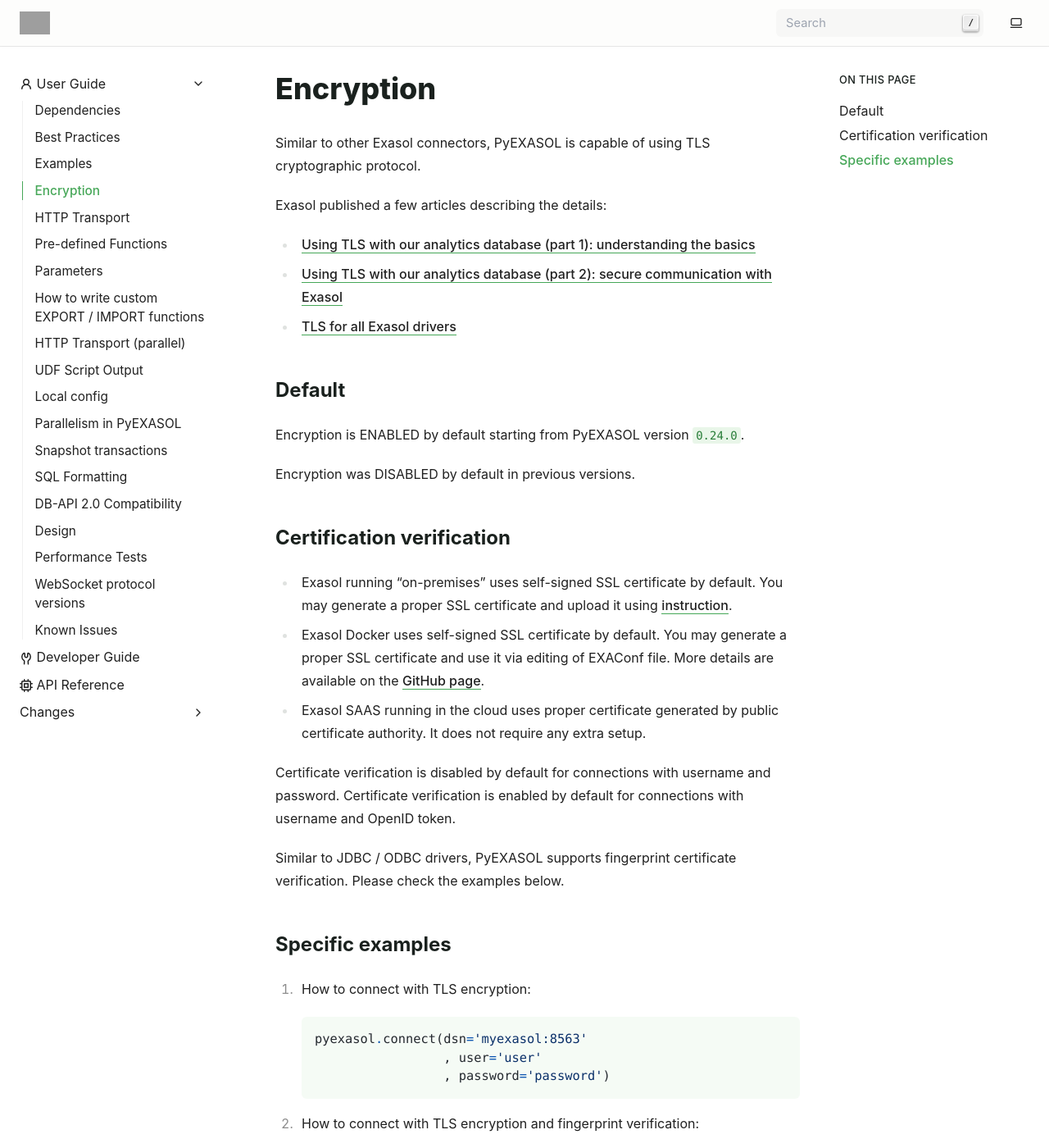
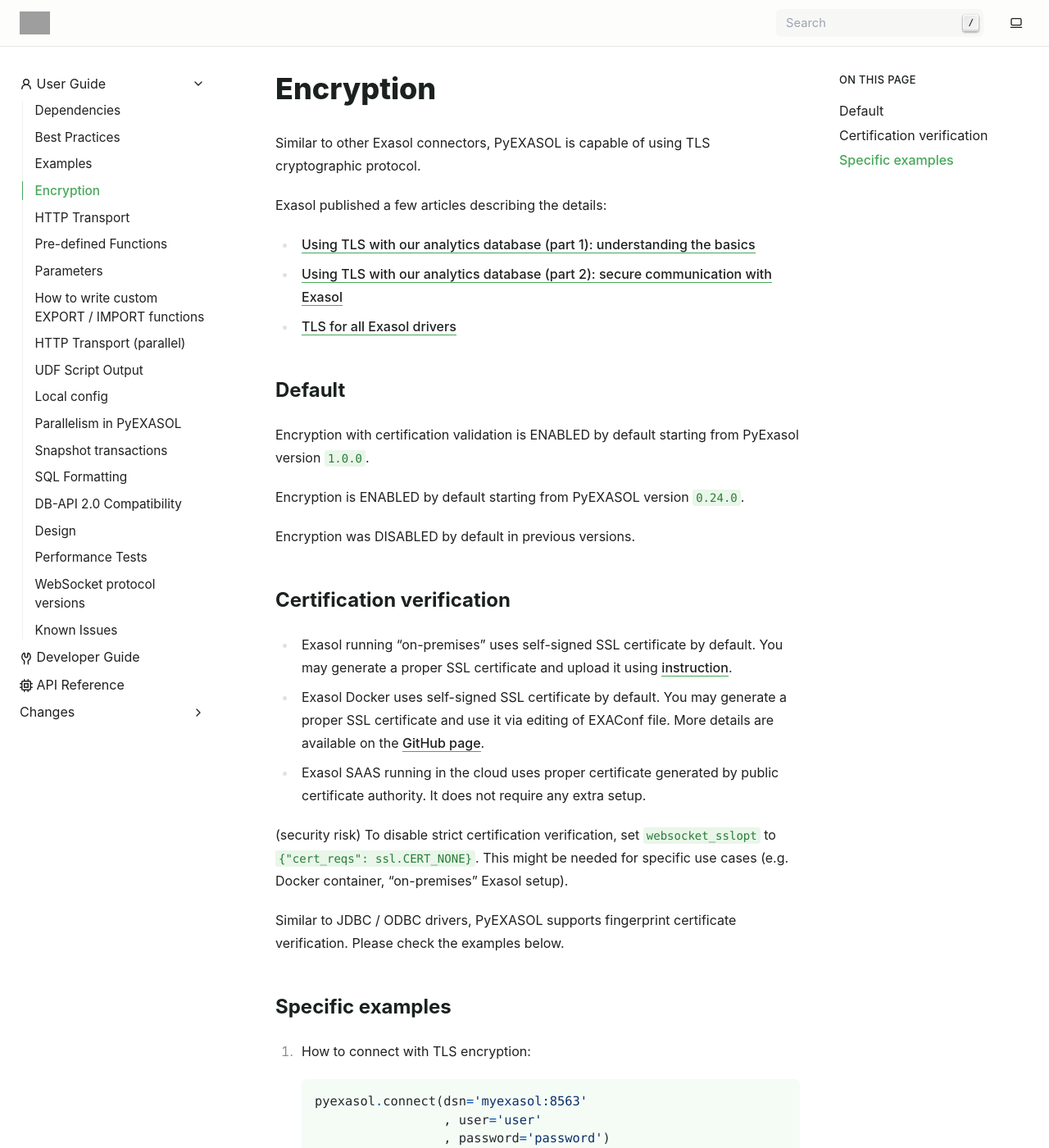
Before and after one commit to exasol/pyexasol, a Sphinx documentation site: the page built from doc/user_guide/encryption.rst, in a window 1280 px wide and 1400 px high. Shown: the whole window at 82% size. Built offline with Sphinx 7.4.7, drawn with Linux system fonts in a browser that asks for light colours; pages that are not in the unit, such as notebooks, are missing from menus; grey boxes are pictures that could not be loaded.

Commit message:
Update documentation to reflect updated defaults

```diff
--- a/doc/user_guide/encryption.rst
+++ b/doc/user_guide/encryption.rst
@@ -11,6 +11,7 @@
 
 Default
 -------
+Encryption with certification validation is ENABLED by default starting from PyExasol version ``1.0.0``.
 
 Encryption is ENABLED by default starting from PyEXASOL version ``0.24.0``.
 
@@ -23,7 +24,8 @@
 - Exasol Docker uses self-signed SSL certificate by default. You may generate a proper SSL certificate and use it via editing of EXAConf file. More details are available on the `GitHub page <https://github.com/exasol/docker-db>`_.
 - Exasol SAAS running in the cloud uses proper certificate generated by public certificate authority. It does not require any extra setup.
 
-Certificate verification is disabled by default for connections with username and password. Certificate verification is enabled by default for connections with username and OpenID token.
+(security risk) To disable strict certification verification, set ``websocket_sslopt`` to ``{"cert_reqs": ssl.CERT_NONE}``.
+This might be needed for specific use cases (e.g. Docker container, "on-premises" Exasol setup).
 
 Similar to JDBC / ODBC drivers, PyEXASOL supports fingerprint certificate verification. Please check the examples below.
 
```
